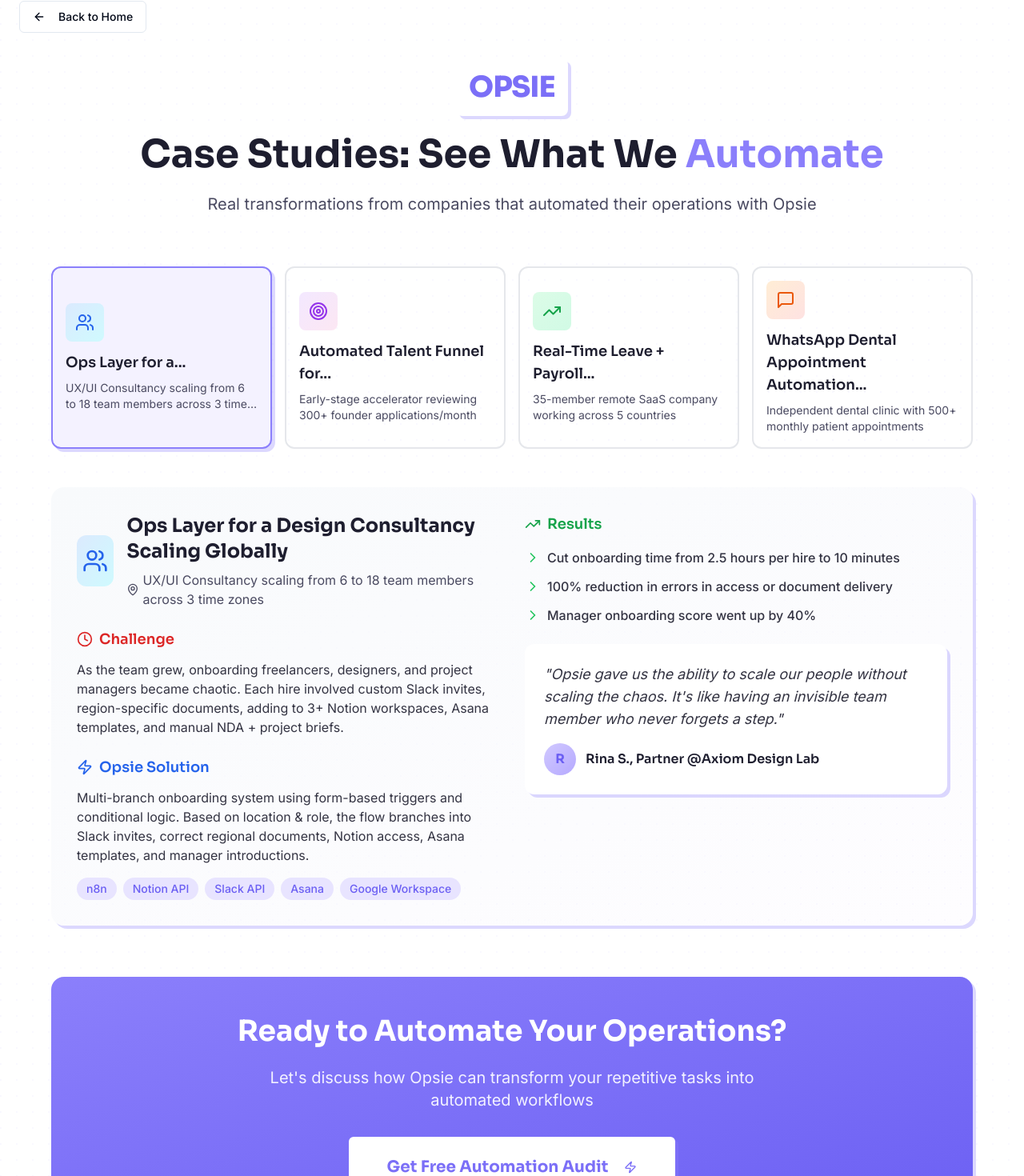
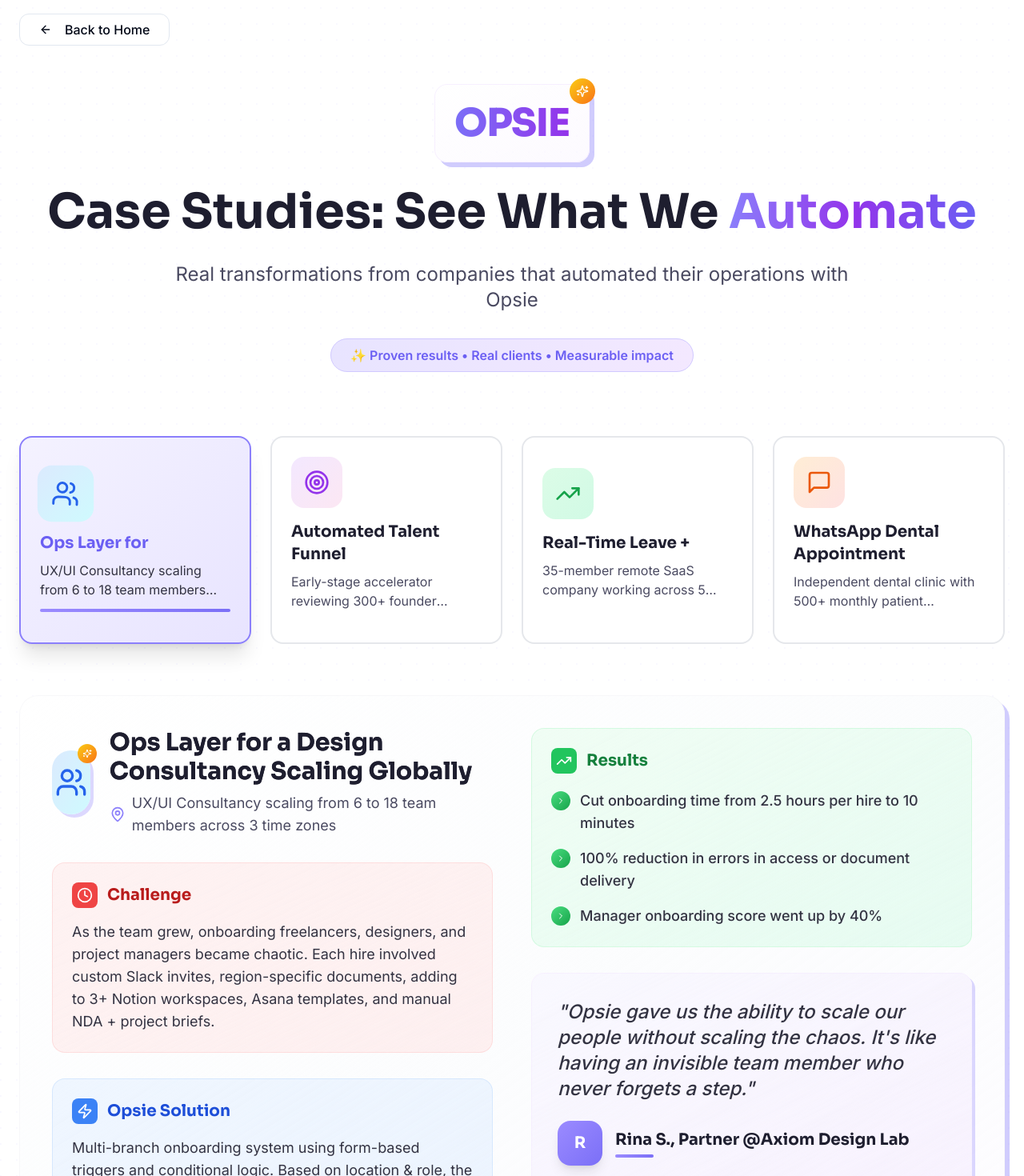
Before and after one commit to Shrinet82/opsie-pixel-flow, a React (Vite) app: page /case-studies in a window 1280 px wide. Shown: the part 31-1501 px from the top of the page at 80% size. Built offline with nearby package versions, Linux system fonts and the light colour scheme.

Commit message:
Design and aesthetic improvements for case studies page
- Improved visual hierarchy and spacing.
- Added subtle hover effects and transitions.
- Enhanced card design with pixel shadows.

```diff
--- a/src/components/CaseStudyCTA.tsx
+++ b/src/components/CaseStudyCTA.tsx
@@ -1,6 +1,6 @@
 
 import { Button } from "@/components/ui/button";
-import { Zap } from "lucide-react";
+import { Zap, ArrowRight, Sparkles } from "lucide-react";
 
 interface CaseStudyCTAProps {
   onContactClick: () => void;
@@ -8,24 +8,51 @@ interface CaseStudyCTAProps {
 
 const CaseStudyCTA = ({ onContactClick }: CaseStudyCTAProps) => {
   return (
-    <div className="text-center mt-12 sm:mt-16">
-      <div className="bg-gradient-to-br from-primary-500 via-primary-600 to-primary-700 rounded-xl sm:rounded-2xl p-6 sm:p-8 lg:p-12 pixel-shadow relative overflow-hidden">
+    <div className="text-center mt-16 sm:mt-20">
+      <div className="relative bg-gradient-to-br from-primary-500 via-primary-600 to-purple-700 rounded-3xl sm:rounded-[2rem] p-8 sm:p-12 lg:p-16 pixel-shadow-hover overflow-hidden">
+        {/* Background Effects */}
         <div className="absolute inset-0 bg-pixel-pattern opacity-10" />
+        <div className="absolute top-4 right-4 w-20 h-20 bg-white/10 rounded-full blur-xl" />
+        <div className="absolute bottom-4 left-4 w-32 h-32 bg-purple-400/20 rounded-full blur-2xl" />
+
         <div className="relative z-10">
-          <h2 className="font-sora font-bold text-2xl sm:text-3xl lg:text-4xl text-white mb-4 sm:mb-6">
-            Ready to Automate Your Operations?
+          <div className="flex justify-center mb-6">
+            <div className="relative">
+              <div className="w-16 h-16 bg-white/20 rounded-2xl flex items-center justify-center backdrop-blur-sm">
+                <Sparkles className="w-8 h-8 text-white animate-pulse" />
+              </div>
+              <div className="absolute -top-2 -right-2 w-6 h-6 bg-yellow-400 rounded-full animate-bounce" />
+            </div>
+          </div>
+
+          <h2 className="font-sora font-bold text-3xl sm:text-4xl lg:text-5xl text-white mb-6 sm:mb-8 leading-tight">
+            Ready to <span className="bg-gradient-to-r from-yellow-200 to-yellow-400 bg-clip-text text-transparent">Automate</span> Your Operations?
           </h2>
-          <p className="text-lg sm:text-xl text-white/90 mb-6 sm:mb-8 max-w-2xl mx-auto">
-            Let's discuss how Opsie can transform your repetitive tasks into automated workflows
+
+          <p className="text-xl sm:text-2xl text-white/95 mb-8 sm:mb-10 max-w-3xl mx-auto leading-relaxed">
+            Let's discuss how Opsie can transform your repetitive tasks into automated workflows that save time and reduce errors
           </p>
+
+          <div className="flex flex-col sm:flex-row gap-4 justify-center items-center">
             <Button
               onClick={onContactClick}
               size="lg"
-            className="bg-white text-primary-600 hover:bg-gray-50 font-sora font-bold text-lg sm:text-xl px-6 sm:px-12 py-3 sm:py-6 h-auto pixel-shadow hover:pixel-shadow-hover transition-all duration-300 group"
+              className="group bg-white text-primary-600 hover:bg-gray-50 font-sora font-bold text-xl px-8 sm:px-16 py-4 sm:py-8 h-auto rounded-2xl pixel-shadow hover:pixel-shadow-hover transition-all duration-500 hover:scale-105"
             >
               Get Free Automation Audit
-            <Zap className="ml-2 sm:ml-3 w-5 h-5 sm:w-6 sm:h-6 group-hover:rotate-12 transition-transform" />
+              <div className="flex items-center ml-3">
+                <Zap className="w-6 h-6 group-hover:rotate-12 transition-transform duration-300" />
+                <ArrowRight className="w-5 h-5 ml-1 group-hover:translate-x-1 transition-transform duration-300" />
+              </div>
             </Button>
+
+            <div className="text-white/80 text-sm sm:text-base">
+              <span className="flex items-center justify-center">
+                <div className="w-2 h-2 bg-green-400 rounded-full mr-2 animate-pulse" />
+                Free • No commitment • 30-min call
+              </span>
+            </div>
+          </div>
         </div>
       </div>
     </div>
--- a/src/components/CaseStudyDetails.tsx
+++ b/src/components/CaseStudyDetails.tsx
@@ -1,5 +1,5 @@
 
-import { ChevronRight, MapPin, Clock, Zap, TrendingUp } from "lucide-react";
+import { ChevronRight, MapPin, Clock, Zap, TrendingUp, Sparkles } from "lucide-react";
 import { CaseStudy } from "@/data/caseStudiesData";
 
 interface CaseStudyDetailsProps {
@@ -10,48 +10,55 @@ const CaseStudyDetails = ({ caseStudy }: CaseStudyDetailsProps) => {
   const IconComponent = caseStudy.icon;
 
   return (
-    <div className="bg-gradient-to-br from-slate-50 to-purple-50/20 rounded-xl sm:rounded-2xl p-4 sm:p-6 lg:p-8 pixel-shadow">
-      <div className="grid grid-cols-1 lg:grid-cols-2 gap-6 lg:gap-8">
+    <div className="bg-gradient-to-br from-white via-slate-50/50 to-purple-50/30 rounded-3xl p-6 sm:p-8 lg:p-10 pixel-shadow-hover border border-gray-100/50 backdrop-blur-sm">
+      <div className="grid grid-cols-1 lg:grid-cols-2 gap-8 lg:gap-12">
         {/* Left Column - Challenge & Solution */}
-        <div className="space-y-6">
-          <div>
-            <div className="flex flex-col sm:flex-row sm:items-center mb-4 sm:mb-6">
-              <div className={`w-12 h-12 sm:w-16 sm:h-16 bg-gradient-to-br ${caseStudy.color} rounded-xl flex items-center justify-center mb-3 sm:mb-0 sm:mr-4`}>
-                <IconComponent className={`w-6 h-6 sm:w-8 sm:h-8 ${caseStudy.iconColor}`} />
+        <div className="space-y-8">
+          <div className="relative">
+            <div className="flex flex-col sm:flex-row sm:items-center mb-6 sm:mb-8">
+              <div className={`relative w-16 h-16 sm:w-20 sm:h-20 bg-gradient-to-br ${caseStudy.color} rounded-3xl flex items-center justify-center mb-4 sm:mb-0 sm:mr-6 pixel-shadow`}>
+                <IconComponent className={`w-8 h-8 sm:w-10 sm:h-10 ${caseStudy.iconColor}`} />
+                <div className="absolute -top-2 -right-2 w-6 h-6 bg-gradient-to-br from-yellow-400 to-orange-500 rounded-full flex items-center justify-center">
+                  <Sparkles className="w-3 h-3 text-white" />
+                </div>
               </div>
               <div>
-                <h2 className="font-sora font-bold text-xl sm:text-2xl text-midnight-900 mb-1 sm:mb-2">
+                <h2 className="font-sora font-bold text-2xl sm:text-3xl text-midnight-900 mb-2 bg-gradient-to-r from-midnight-900 to-midnight-700 bg-clip-text">
                   {caseStudy.title}
                 </h2>
-                <p className="text-sm sm:text-base text-midnight-600 flex items-center">
-                  <MapPin className="w-3 h-3 sm:w-4 sm:h-4 mr-1 flex-shrink-0" />
+                <p className="text-base sm:text-lg text-midnight-600 flex items-center">
+                  <MapPin className="w-4 h-4 sm:w-5 sm:h-5 mr-2 text-primary-500 flex-shrink-0" />
                   <span className="line-clamp-2">{caseStudy.client}</span>
                 </p>
               </div>
             </div>
           </div>
 
-          <div>
-            <h3 className="font-sora font-semibold text-base sm:text-lg text-red-600 mb-3 flex items-center">
-              <Clock className="w-4 h-4 sm:w-5 sm:h-5 mr-2" />
+          <div className="bg-gradient-to-br from-red-50 to-red-100/50 rounded-2xl p-6 border border-red-200/50">
+            <h3 className="font-sora font-bold text-lg sm:text-xl text-red-700 mb-4 flex items-center">
+              <div className="w-8 h-8 bg-red-500 rounded-lg flex items-center justify-center mr-3">
+                <Clock className="w-5 h-5 text-white" />
+              </div>
               Challenge
             </h3>
-            <p className="text-sm sm:text-base text-midnight-700 leading-relaxed">
+            <p className="text-base sm:text-lg text-midnight-700 leading-relaxed">
               {caseStudy.challenge}
             </p>
           </div>
 
-          <div>
-            <h3 className="font-sora font-semibold text-base sm:text-lg text-blue-600 mb-3 flex items-center">
-              <Zap className="w-4 h-4 sm:w-5 sm:h-5 mr-2" />
+          <div className="bg-gradient-to-br from-blue-50 to-blue-100/50 rounded-2xl p-6 border border-blue-200/50">
+            <h3 className="font-sora font-bold text-lg sm:text-xl text-blue-700 mb-4 flex items-center">
+              <div className="w-8 h-8 bg-blue-500 rounded-lg flex items-center justify-center mr-3">
+                <Zap className="w-5 h-5 text-white" />
+              </div>
               Opsie Solution
             </h3>
-            <p className="text-sm sm:text-base text-midnight-700 leading-relaxed mb-4">
+            <p className="text-base sm:text-lg text-midnight-700 leading-relaxed mb-5">
               {caseStudy.solution}
             </p>
             <div className="flex flex-wrap gap-2">
               {caseStudy.tools.map((tool, index) => (
-                <span key={index} className="px-2 py-1 sm:px-3 sm:py-1 bg-primary-100 text-primary-700 rounded-full text-xs sm:text-sm font-medium">
+                <span key={index} className="px-4 py-2 bg-gradient-to-r from-primary-500 to-primary-600 text-white rounded-full text-sm font-semibold shadow-md hover:shadow-lg transition-shadow duration-300">
                   {tool}
                 </span>
               ))}
@@ -60,36 +67,44 @@ const CaseStudyDetails = ({ caseStudy }: CaseStudyDetailsProps) => {
         </div>
 
         {/* Right Column - Results & Quote */}
-        <div className="space-y-6">
-          <div>
-            <h3 className="font-sora font-semibold text-base sm:text-lg text-green-600 mb-4 flex items-center">
-              <TrendingUp className="w-4 h-4 sm:w-5 sm:h-5 mr-2" />
+        <div className="space-y-8">
+          <div className="bg-gradient-to-br from-green-50 to-emerald-100/50 rounded-2xl p-6 border border-green-200/50">
+            <h3 className="font-sora font-bold text-lg sm:text-xl text-green-700 mb-5 flex items-center">
+              <div className="w-8 h-8 bg-green-500 rounded-lg flex items-center justify-center mr-3">
+                <TrendingUp className="w-5 h-5 text-white" />
+              </div>
               Results
             </h3>
-            <div className="space-y-3">
+            <div className="space-y-4">
               {caseStudy.results.map((result, index) => (
-                <div key={index} className="flex items-start">
-                  <ChevronRight className="w-4 h-4 sm:w-5 sm:h-5 text-green-500 mr-2 mt-0.5 flex-shrink-0" />
-                  <span className="text-sm sm:text-base text-midnight-700 font-medium">{result}</span>
+                <div key={index} className="flex items-start group">
+                  <div className="w-6 h-6 bg-gradient-to-br from-green-400 to-green-600 rounded-full flex items-center justify-center mr-3 mt-0.5 flex-shrink-0 group-hover:scale-110 transition-transform duration-200">
+                    <ChevronRight className="w-3 h-3 text-white" />
+                  </div>
+                  <span className="text-base sm:text-lg text-midnight-700 font-medium leading-relaxed">{result}</span>
                 </div>
               ))}
             </div>
           </div>
 
-          <div className="bg-white rounded-xl p-4 sm:p-6 pixel-shadow">
-            <blockquote className="text-sm sm:text-base lg:text-lg text-midnight-700 italic leading-relaxed mb-4">
+          <div className="relative overflow-hidden bg-gradient-to-br from-white to-purple-50/30 rounded-2xl p-6 sm:p-8 pixel-shadow border border-purple-200/30">
+            <div className="absolute inset-0 bg-gradient-to-br from-primary-500/5 to-purple-500/5" />
+            <div className="relative z-10">
+              <blockquote className="text-lg sm:text-xl lg:text-2xl text-midnight-700 italic leading-relaxed mb-6 font-medium">
                 "{caseStudy.quote}"
               </blockquote>
               <div className="flex items-center">
-              <div className="w-8 h-8 sm:w-10 sm:h-10 bg-gradient-to-br from-primary-200 to-primary-300 rounded-full flex items-center justify-center mr-3">
-                <span className="font-sora font-bold text-sm sm:text-base text-primary-700">
+                <div className="w-12 h-12 sm:w-14 sm:h-14 bg-gradient-to-br from-primary-400 to-primary-600 rounded-2xl flex items-center justify-center mr-4 shadow-lg">
+                  <span className="font-sora font-bold text-lg sm:text-xl text-white">
                     {caseStudy.author.charAt(0)}
                   </span>
                 </div>
                 <div>
-                <p className="font-sora font-semibold text-sm sm:text-base text-midnight-900">
+                  <p className="font-sora font-bold text-lg sm:text-xl text-midnight-900">
                     {caseStudy.author}
                   </p>
+                  <div className="w-12 h-1 bg-gradient-to-r from-primary-400 to-primary-600 rounded-full mt-1" />
+                </div>
               </div>
             </div>
           </div>
--- a/src/components/CaseStudyNavigation.tsx
+++ b/src/components/CaseStudyNavigation.tsx
@@ -9,26 +9,40 @@ interface CaseStudyNavigationProps {
 
 const CaseStudyNavigation = ({ caseStudies, activeCase, onCaseSelect }: CaseStudyNavigationProps) => {
   return (
-    <div className="grid grid-cols-1 sm:grid-cols-2 lg:grid-cols-4 gap-3 sm:gap-4 mb-8 sm:mb-12">
+    <div className="grid grid-cols-1 sm:grid-cols-2 lg:grid-cols-4 gap-4 sm:gap-6 mb-12 sm:mb-16">
       {caseStudies.map((study, index) => {
         const IconComponent = study.icon;
+        const isActive = activeCase === index;
         return (
           <button
             key={index}
             onClick={() => onCaseSelect(index)}
-            className={`p-3 sm:p-4 rounded-xl border-2 transition-all duration-300 text-left ${
-              activeCase === index
-                ? 'border-primary-500 bg-primary-50 pixel-shadow'
-                : 'border-gray-200 hover:border-primary-200 hover:bg-gray-50'
+            className={`group p-4 sm:p-6 rounded-2xl border-2 transition-all duration-500 text-left transform hover:scale-105 ${
+              isActive
+                ? 'border-primary-500 bg-gradient-to-br from-primary-50 to-primary-100 pixel-shadow-hover shadow-xl'
+                : 'border-gray-200 bg-white hover:border-primary-300 hover:bg-gradient-to-br hover:from-gray-50 hover:to-purple-50/30 hover:shadow-lg'
             }`}
           >
-            <div className={`w-10 h-10 sm:w-12 sm:h-12 bg-gradient-to-br ${study.color} rounded-lg flex items-center justify-center mb-2 sm:mb-3`}>
-              <IconComponent className={`w-5 h-5 sm:w-6 sm:h-6 ${study.iconColor}`} />
+            <div className={`w-14 h-14 sm:w-16 sm:h-16 bg-gradient-to-br ${study.color} rounded-2xl flex items-center justify-center mb-4 transition-transform duration-300 ${
+              isActive ? 'scale-110' : 'group-hover:scale-105'
+            }`}>
+              <IconComponent className={`w-7 h-7 sm:w-8 sm:h-8 ${study.iconColor} transition-transform duration-300 ${
+                isActive ? 'rotate-3' : 'group-hover:rotate-6'
+              }`} />
             </div>
-            <h3 className="font-sora font-semibold text-base sm:text-lg text-midnight-900 mb-1 sm:mb-2 leading-tight">
-              {study.title.split(' ').slice(0, 4).join(' ')}...
+            <h3 className={`font-sora font-bold text-lg sm:text-xl text-midnight-900 mb-2 leading-tight transition-colors duration-300 ${
+              isActive ? 'text-primary-700' : 'group-hover:text-primary-600'
+            }`}>
+              {study.title.split(' ').slice(0, 3).join(' ')}
             </h3>
-            <p className="text-xs sm:text-sm text-midnight-600 line-clamp-2">{study.client}</p>
+            <p className={`text-sm sm:text-base text-midnight-600 line-clamp-2 transition-colors duration-300 ${
+              isActive ? 'text-midnight-700' : 'group-hover:text-midnight-700'
+            }`}>
+              {study.client}
+            </p>
+            <div className={`mt-3 h-1 rounded-full transition-all duration-500 ${
+              isActive ? 'bg-gradient-to-r from-primary-400 to-primary-600 opacity-100' : 'bg-gray-200 opacity-0 group-hover:opacity-60'
+            }`} />
           </button>
         );
       })}
--- a/src/pages/CaseStudies.tsx
+++ b/src/pages/CaseStudies.tsx
@@ -1,6 +1,6 @@
 
 import { useState } from "react";
-import { ArrowLeft } from "lucide-react";
+import { ArrowLeft, Sparkles } from "lucide-react";
 import { Button } from "@/components/ui/button";
 import { useNavigate } from "react-router-dom";
 import { caseStudies } from "@/data/caseStudiesData";
@@ -25,34 +25,50 @@ const CaseStudies = () => {
   return (
     <div className="min-h-screen bg-gradient-to-br from-slate-50 via-purple-50/30 to-blue-50/20 bg-pixel-pattern">
       {/* Header */}
-      <div className="container mx-auto px-4 sm:px-6 py-8">
+      <div className="container mx-auto px-4 sm:px-6 py-8 sm:py-12">
         <Button
           onClick={() => navigate('/')}
           variant="outline"
-          className="mb-8 group"
+          className="mb-8 sm:mb-12 group hover:scale-105 transition-all duration-300 rounded-xl px-6 py-3 text-base font-medium"
         >
-          <ArrowLeft className="w-4 h-4 mr-2 group-hover:-translate-x-1 transition-transform" />
+          <ArrowLeft className="w-5 h-5 mr-2 group-hover:-translate-x-1 transition-transform duration-300" />
           Back to Home
         </Button>
 
-        <div className="text-center mb-12 sm:mb-16">
-          <div className="mb-6 flex justify-center">
-            <div className="pixel-shadow hover:pixel-shadow-hover transition-all duration-300 bg-white rounded-lg p-3 sm:p-4">
-              <div className="font-sora font-black text-2xl sm:text-4xl text-primary-600 tracking-tight">
+        <div className="text-center mb-16 sm:mb-20">
+          <div className="mb-8 flex justify-center">
+            <div className="relative pixel-shadow-hover hover:scale-105 transition-all duration-500 bg-gradient-to-br from-white to-purple-50/50 rounded-2xl p-4 sm:p-6 border border-purple-200/30">
+              <div className="font-sora font-black text-3xl sm:text-5xl bg-gradient-to-r from-primary-600 to-purple-600 bg-clip-text text-transparent tracking-tight">
                 OPSIE
+              </div>
+              <div className="absolute -top-2 -right-2 w-8 h-8 bg-gradient-to-br from-yellow-400 to-orange-500 rounded-full flex items-center justify-center">
+                <Sparkles className="w-4 h-4 text-white" />
               </div>
             </div>
           </div>
-          <h1 className="font-sora font-bold text-3xl sm:text-4xl md:text-5xl text-midnight-900 mb-4 sm:mb-6">
-            Case Studies: See What We <span className="text-primary-500">Automate</span>
+
+          <h1 className="font-sora font-bold text-4xl sm:text-5xl md:text-6xl text-midnight-900 mb-6 sm:mb-8 leading-tight">
+            Case Studies: See What We{" "}
+            <span className="bg-gradient-to-r from-primary-500 via-purple-600 to-primary-700 bg-clip-text text-transparent">
+              Automate
+            </span>
           </h1>
-          <p className="text-lg sm:text-xl text-midnight-600 max-w-3xl mx-auto">
+
+          <p className="text-xl sm:text-2xl text-midnight-600 max-w-4xl mx-auto leading-relaxed mb-8">
             Real transformations from companies that automated their operations with Opsie
           </p>
+
+          <div className="flex justify-center">
+            <div className="px-6 py-2 bg-gradient-to-r from-primary-100 to-purple-100 rounded-full border border-primary-200">
+              <span className="text-primary-700 font-semibold text-sm sm:text-base">
+                ✨ Proven results • Real clients • Measurable impact
+              </span>
+            </div>
+          </div>
         </div>
 
         {/* Main Content */}
-        <div className="max-w-6xl mx-auto">
+        <div className="max-w-7xl mx-auto">
           <CaseStudyNavigation
             caseStudies={caseStudies}
             activeCase={activeCase}
```
Lines whose indentation alone changed are shown as unchanged.
